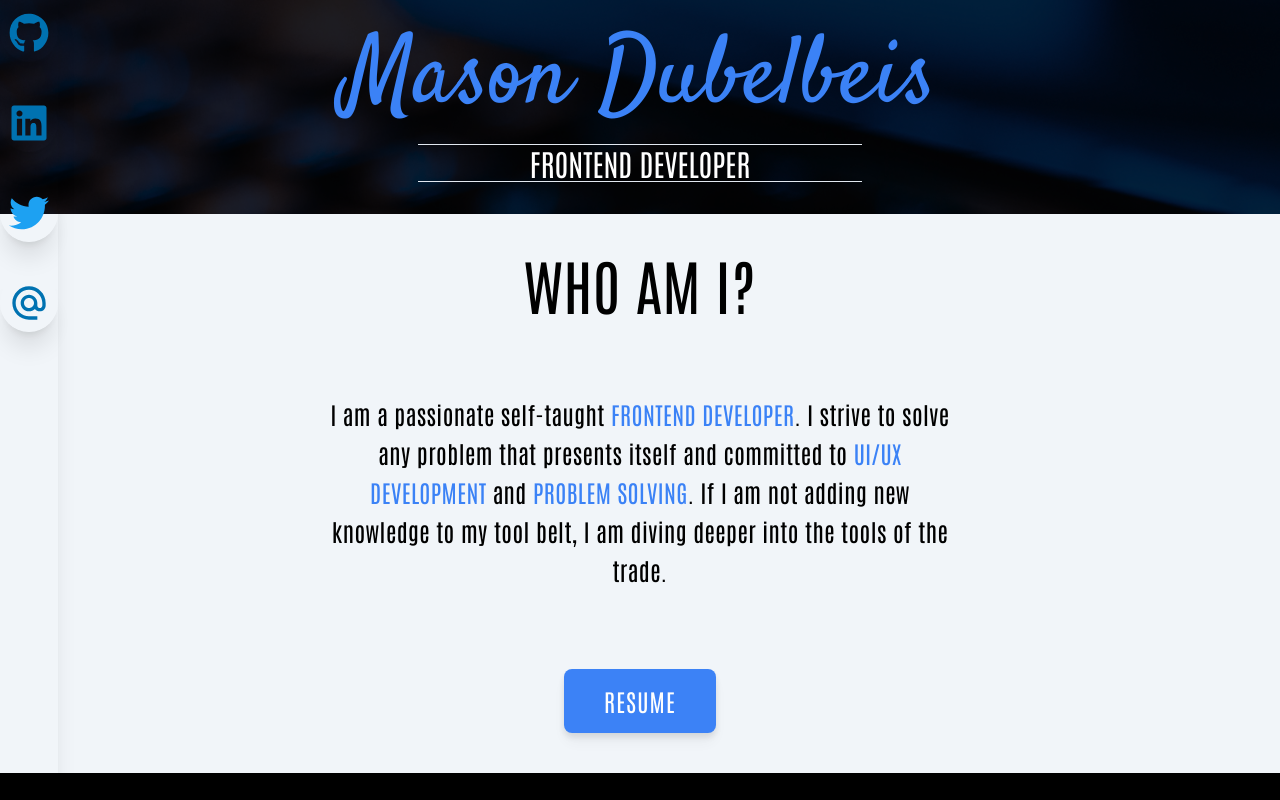
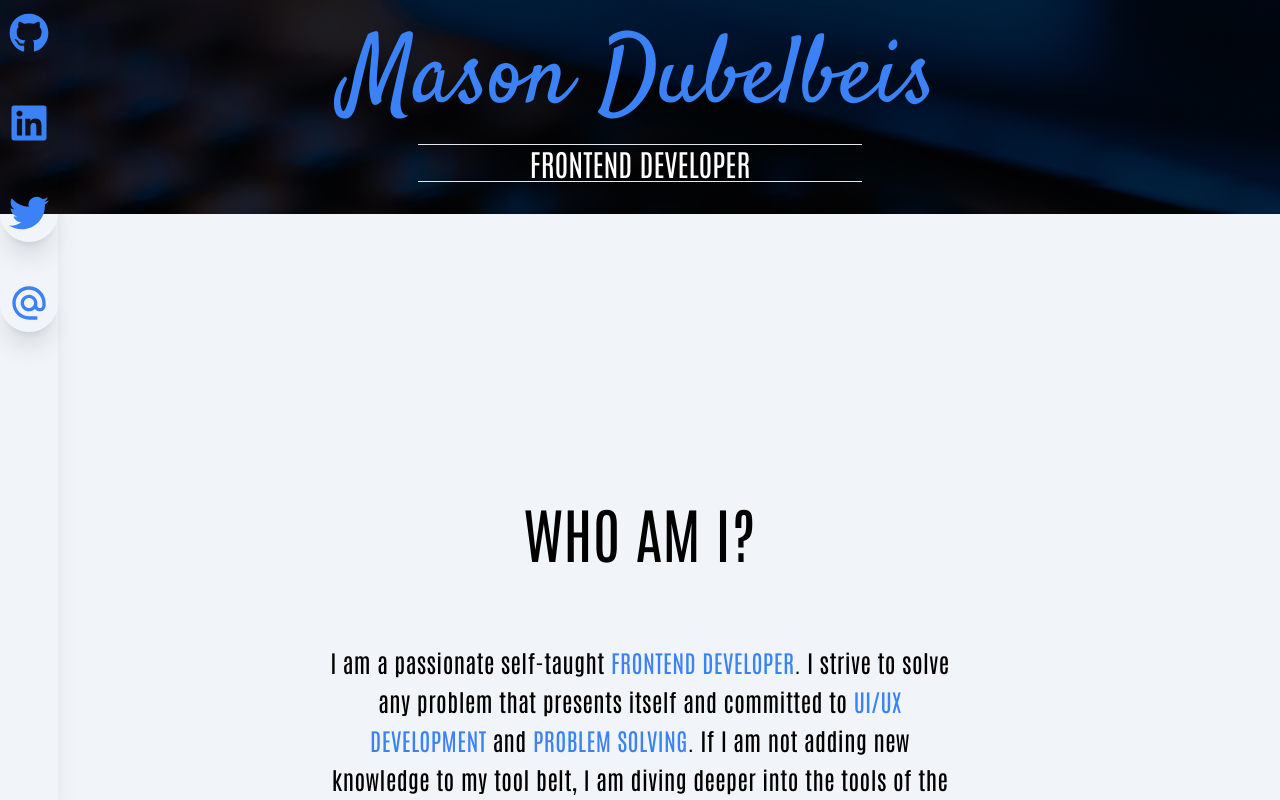
Before and after one commit to mdubelbeis/portfolio-v2, a React (Vite) app: page / in a window 1280 px wide. Shown: the top 800 px of the page. Built offline with nearby package versions, Linux system fonts and the light colour scheme.

Commit message:
changed color of links

```diff
--- a/src/components/About.tsx
+++ b/src/components/About.tsx
@@ -7,7 +7,7 @@ const About: React.FC = () => {
 
   return (
     <section
-      className="relative flex flex-col items-center justify-center gap-20 bg-slate-100 p-10 px-4 font-hero-text leading-loose tracking-wide text-black"
+      className="relative flex flex-col items-center justify-center gap-20 bg-slate-100 py-10 lg:py-72 px-4 font-hero-text leading-loose tracking-wide text-black"
     >
       <h2 className="text-center font-hero-text text-3xl text-black lg:text-6xl">WHO AM I?</h2>
       <div className="md:w-9/12 lg:w-6/12">
--- a/src/components/Contact.tsx
+++ b/src/components/Contact.tsx
@@ -13,22 +13,22 @@ const Contact: React.FC = () => {
           id="contact-links-wrapper"
           className={`flex gap-8 md:flex-col`}
         >
-          <li className="w-full border-[0.1rem] border-transparent shadow-xl p-2 rounded-full hover:border-green-400 text-[#0072b1] bg-transparent hover:text-green-500 active:text-green-500 focus:text-green-500">
+          <li className="w-full border-[0.1rem] border-transparent shadow-xl p-2 rounded-full hover:border-green-400 text-blue-500 bg-transparent hover:text-green-500 active:text-green-500 focus:text-green-500">
             <a href="https://www.github.com/mdubelbeis" target="_blank">
               <FaGithub size={40} />
             </a>
           </li>
-          <li className="w-full border-[0.1rem] border-transparent shadow-xl p-2 rounded-full hover:border-green-400 text-[#0072b1] hover:text-green-500 active:text-green-500 focus:text-green-500">
+          <li className="w-full border-[0.1rem] border-transparent shadow-xl p-2 rounded-full hover:border-green-400 text-blue-500 hover:text-green-500 active:text-green-500 focus:text-green-500">
             <a href="https://www.linkedin.com/in/mason-dub/" target="_blank">
               <FaLinkedin size={40} />
             </a>
           </li>
-          <li className="w-full border-[0.1rem] border-transparent shadow-xl p-2 rounded-full hover:border-green-400 text-[#1DA1F2] hover:text-green-500 active:text-green-500 focus:text-green-500">
+          <li className="w-full border-[0.1rem] border-transparent shadow-xl p-2 rounded-full hover:border-green-400 text-blue-500 hover:text-green-500 active:text-green-500 focus:text-green-500">
             <a href="https://twitter.com/mason_dubelbeis" target="_blank">
               <FaTwitter size={40} />
             </a>
           </li>
-          <li className="w-full border-[0.1rem] border-transparent shadow-xl p-2 rounded-full hover:border-green-400 text-[#0072b1] hover:text-green-500 active:text-green-500 focus:text-green-500">
+          <li className="w-full border-[0.1rem] border-transparent shadow-xl p-2 rounded-full hover:border-green-400 text-blue-500 hover:text-green-500 active:text-green-500 focus:text-green-500">
             <a href="mailto:mason.dubelbeis@gmail.com.com">
               <MdAlternateEmail size={40} />
             </a>
--- a/src/components/Hero.tsx
+++ b/src/components/Hero.tsx
@@ -3,7 +3,7 @@ import React from 'react';
 
 const Hero: React.FC = () => {
   return (
-    <div className="h-full flex flex-col items-center justify-center py-8 bg-slate-800 bg-hero-pattern bg-cover bg-no-repeat text-center font-hero-text text-white bg-blend-multiply">
+    <div className="h-full flex flex-col items-center justify-center py-8 bg-slate-800 bg-hero-pattern bg-cover bg-no-repeat text-center font-hero-text text-white bg-blend-multiply drop-shadow-xl shadow-red-500">
       <div className="flex flex-col justify-center gap-4">
         <h1 className="font-hero-title text-8xl text-blue-500">Mason Dubelbeis</h1>
         <ul>
```
